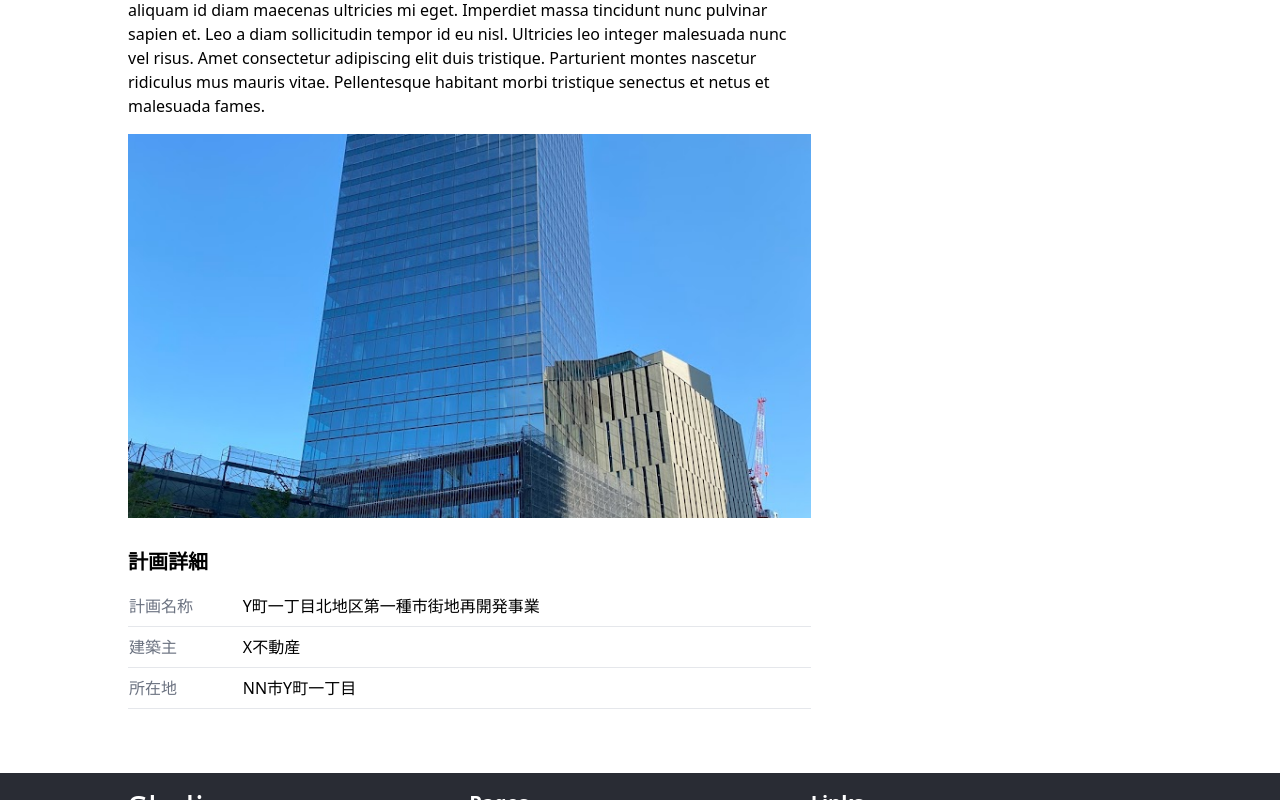
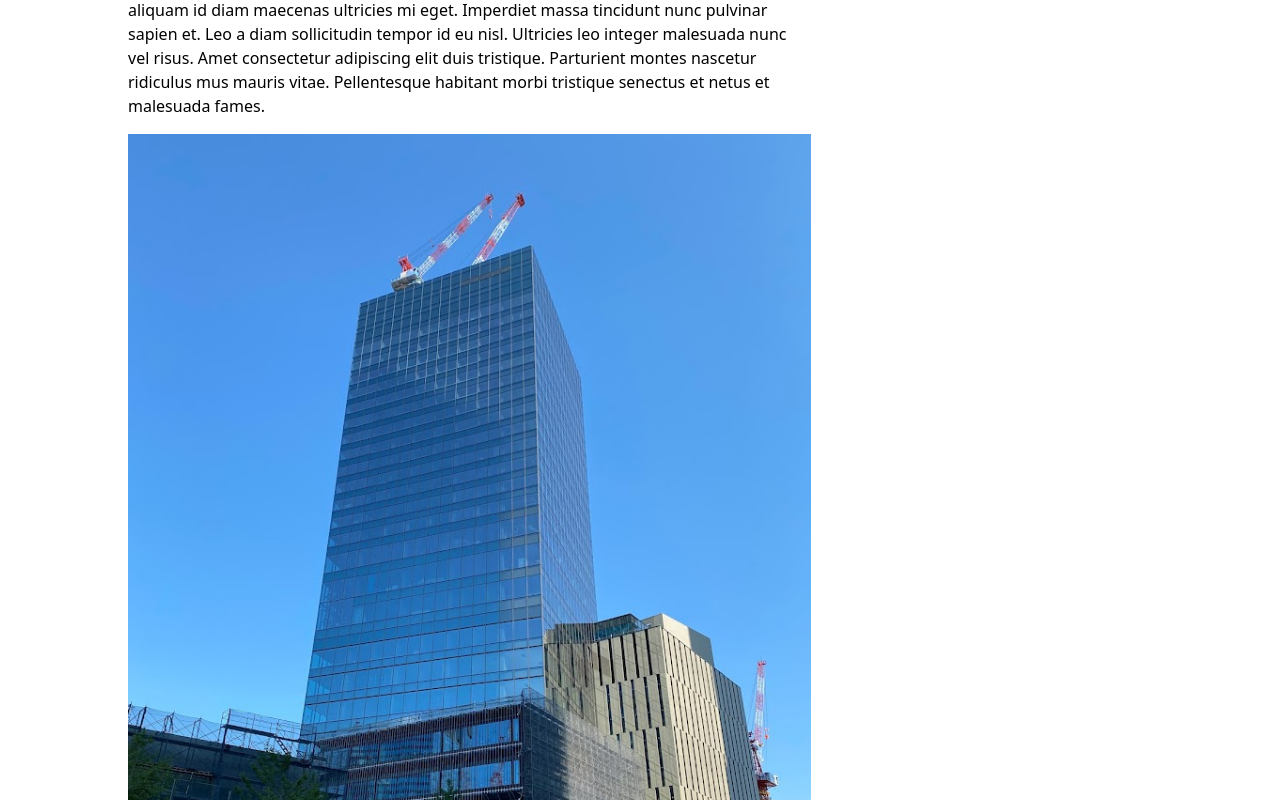
Before and after one commit to FNYukii/Skyline, a Next.js app: page /posts/04a1dd7d-3004-43bc-8937-3375ed608259 in a window 1280 px wide. Shown: the part 1600-2400 px from the top of the page. Built offline with nearby package versions, Linux system fonts and the light colour scheme.

Commit message:
feat: 本文内の画像は本来の縦横比で表示するようにした

```diff
--- a/src/components/others/ImageModalButton.tsx
+++ b/src/components/others/ImageModalButton.tsx
@@ -5,6 +5,8 @@ interface Props {
 
 	src: string
 	alt: string
+
+	aspectVideo?: boolean
 }
 
 function ImageModalButton(props: Props) {
@@ -28,7 +30,7 @@ function ImageModalButton(props: Props) {
 			<div className={props.className}>
 
 				<button onClick={() => setIsOpen(true)} className="hover:brightness-90 transition">
-					<img src={props.src} alt={props.alt} className="aspect-video object-cover" />
+					<img src={props.src} alt={props.alt} className={props.aspectVideo? "aspect-video object-cover" : ""} />
 				</button>
 			</div>
 
--- a/src/components/sections/PostSection.tsx
+++ b/src/components/sections/PostSection.tsx
@@ -21,7 +21,7 @@ function PostSection(props: Props) {
 
 	function ImgExpandable({ ...props }) {
 		return (
-			<ImageModalButton src={props.src} alt={props.alt} className="mt-4"/>
+			<ImageModalButton src={props.src} alt={props.alt} className="mt-4" />
 		)
 	}
 
@@ -43,12 +43,12 @@ function PostSection(props: Props) {
 				</div>
 			</div>
 
-			<ImageModalButton className="mt-4" src={props.post.thumbnail} alt={props.post.title}/>
+			<ImageModalButton className="mt-4" src={props.post.thumbnail} alt={props.post.title} aspectVideo />
 
 			<ReactMarkdown
 				children={props.post.content}
 				remarkPlugins={[remarkGfm]}
-				components={{ h2: h2WithId, img: ImgExpandable }} // h2要素をh2WithIdに置き換えて表示
+				components={{ h2: h2WithId, img: ImgExpandable }} // 特定のタグを自作の要素に置き換えて表示
 				className="post-content"
 			/>
 		</div>
```
